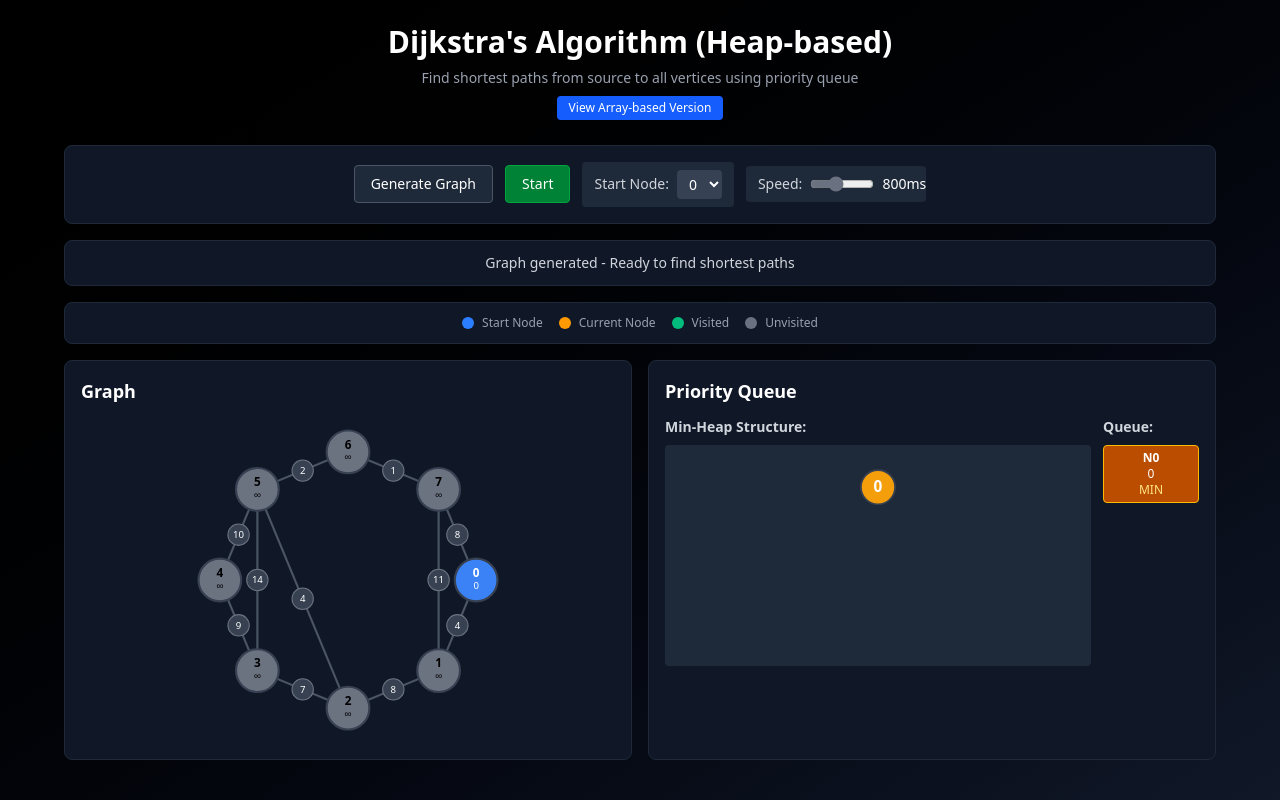
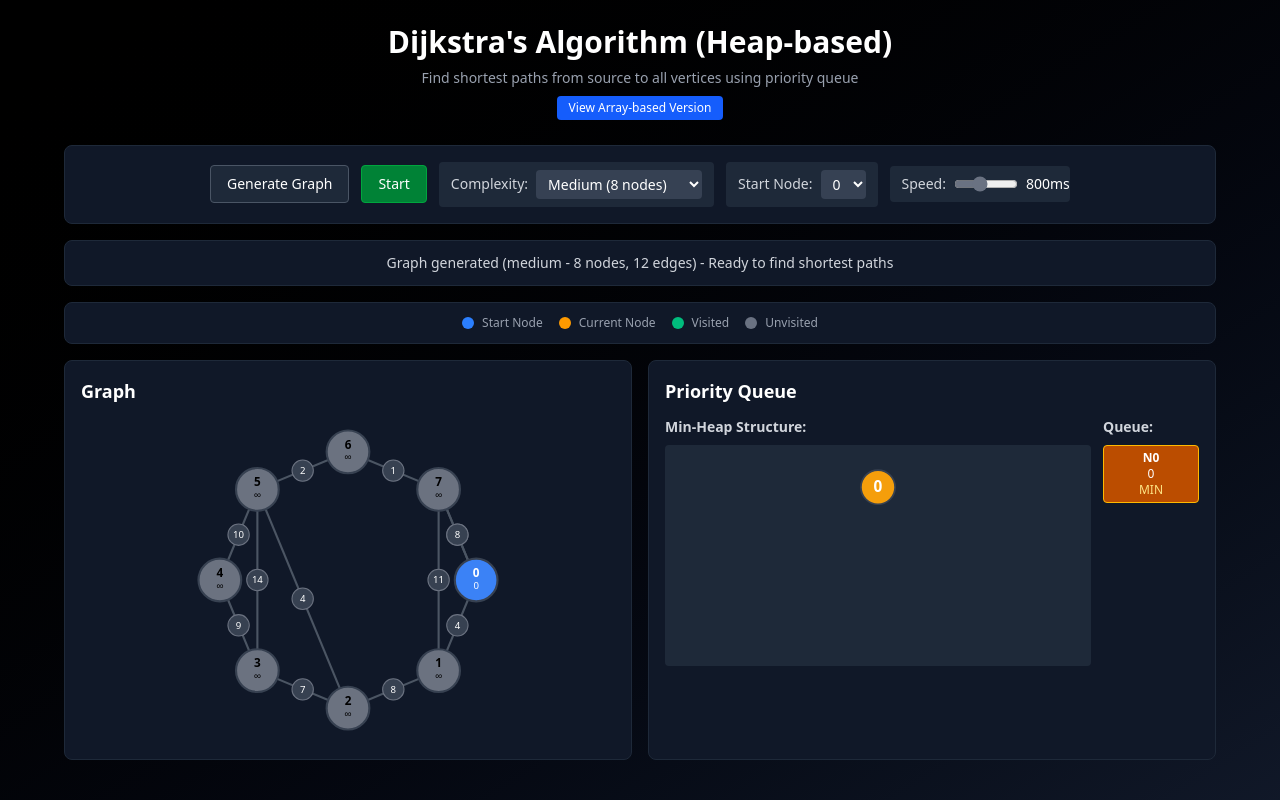
Before and after one commit to andrewherndon/personal-site, a Next.js app: page /dijkstra in a window 1280 px wide. Built offline with nearby package versions, Linux system fonts and the light colour scheme.

Commit message:
complexity

```diff
--- a/pages/dijkstra.tsx
+++ b/pages/dijkstra.tsx
@@ -37,20 +37,55 @@ const DijkstraVisualizer = () => {
   const [currentStep, setCurrentStep] = useState('');
   const [speed, setSpeed] = useState(800);
   const [startNode, setStartNode] = useState(0);
+  const [graphComplexity, setGraphComplexity] = useState<'simple' | 'medium' | 'complex'>('medium');
   const [isPaused, setIsPaused] = useState(false);
   const isPausedRef = useRef(false);
   const shouldStopRef = useRef(false);
 
   // Generate sample graph
   const generateGraph = useCallback(() => {
-    const nodeCount = 8;
+    let nodeCount: number;
+    let edgeList: number[][];
+    let radius: number;
+
+    // Configure based on complexity
+    switch (graphComplexity) {
+      case 'simple':
+        nodeCount = 5;
+        radius = 100;
+        edgeList = [
+          [0, 1, 6], [0, 2, 1], [1, 2, 5], [1, 3, 2],
+          [2, 3, 2], [2, 4, 1], [3, 4, 1]
+        ];
+        break;
+      case 'medium':
+        nodeCount = 8;
+        radius = 120;
+        edgeList = [
+          [0, 1, 4], [0, 7, 8], [1, 2, 8], [1, 7, 11],
+          [2, 3, 7], [2, 5, 4], [3, 4, 9], [3, 5, 14],
+          [4, 5, 10], [5, 6, 2], [6, 7, 1], [7, 0, 8]
+        ];
+        break;
+      case 'complex':
+        nodeCount = 12;
+        radius = 140;
+        edgeList = [
+          [0, 1, 7], [0, 2, 9], [0, 5, 14], [1, 2, 10], [1, 3, 15],
+          [2, 3, 11], [2, 5, 2], [3, 4, 6], [3, 6, 9], [4, 6, 2],
+          [4, 7, 16], [5, 6, 8], [5, 8, 4], [6, 7, 3], [6, 9, 7],
+          [7, 9, 1], [7, 10, 5], [8, 9, 12], [8, 11, 8], [9, 10, 4],
+          [9, 11, 6], [10, 11, 3]
+        ];
+        break;
+    }
+
     const nodes: GraphNode[] = [];
     const edges: GraphEdge[] = [];
 
     // Create nodes in a circle layout
     for (let i = 0; i < nodeCount; i++) {
       const angle = (i * 2 * Math.PI) / nodeCount;
-      const radius = 120;
       const x = 250 + radius * Math.cos(angle);
       const y = 150 + radius * Math.sin(angle);
 
@@ -64,15 +99,7 @@ const DijkstraVisualizer = () => {
       });
     }
 
-    // Create random edges with weights
-    const edgeList = [
-      [0, 1, 4], [0, 7, 8], [1, 2, 8], [1, 7, 11],
-      [2, 3, 7], [2, 8, 2], [2, 5, 4], [3, 4, 9],
-      [3, 5, 14], [4, 5, 10], [5, 6, 2], [6, 7, 1],
-      [6, 8, 6], [7, 8, 7]
-    ];
-
-    // Only use edges that exist for our node count
+    // Create edges from edge list
     edgeList.forEach(([from, to, weight]) => {
       if (from < nodeCount && to < nodeCount) {
         edges.push({ from, to, weight });
@@ -87,8 +114,8 @@ const DijkstraVisualizer = () => {
       currentNode: null,
       heap: [{ nodeId: startNode, distance: 0 }]
     });
-    setCurrentStep('Graph generated - Ready to find shortest paths');
-  }, [startNode]);
+    setCurrentStep(`Graph generated (${graphComplexity} - ${nodeCount} nodes, ${edges.length / 2} edges) - Ready to find shortest paths`);
+  }, [startNode, graphComplexity]);
 
   // Sleep function for animation delays
   const sleep = async (ms: number) => {
@@ -311,6 +338,20 @@ const DijkstraVisualizer = () => {
                   </button>
                 </div>
               )}
+
+              <div className="flex items-center gap-2 bg-gray-800 rounded px-3 py-2">
+                <label className="text-gray-300 text-sm">Complexity:</label>
+                <select
+                  value={graphComplexity}
+                  onChange={(e) => setGraphComplexity(e.target.value as 'simple' | 'medium' | 'complex')}
+                  disabled={isAnimating}
+                  className="bg-gray-700 text-white rounded px-2 py-1 text-sm"
+                >
+                  <option value="simple">Simple (5 nodes)</option>
+                  <option value="medium">Medium (8 nodes)</option>
+                  <option value="complex">Complex (12 nodes)</option>
+                </select>
+              </div>
 
               <div className="flex items-center gap-2 bg-gray-800 rounded px-3 py-2">
                 <label className="text-gray-300 text-sm">Start Node:</label>
```
